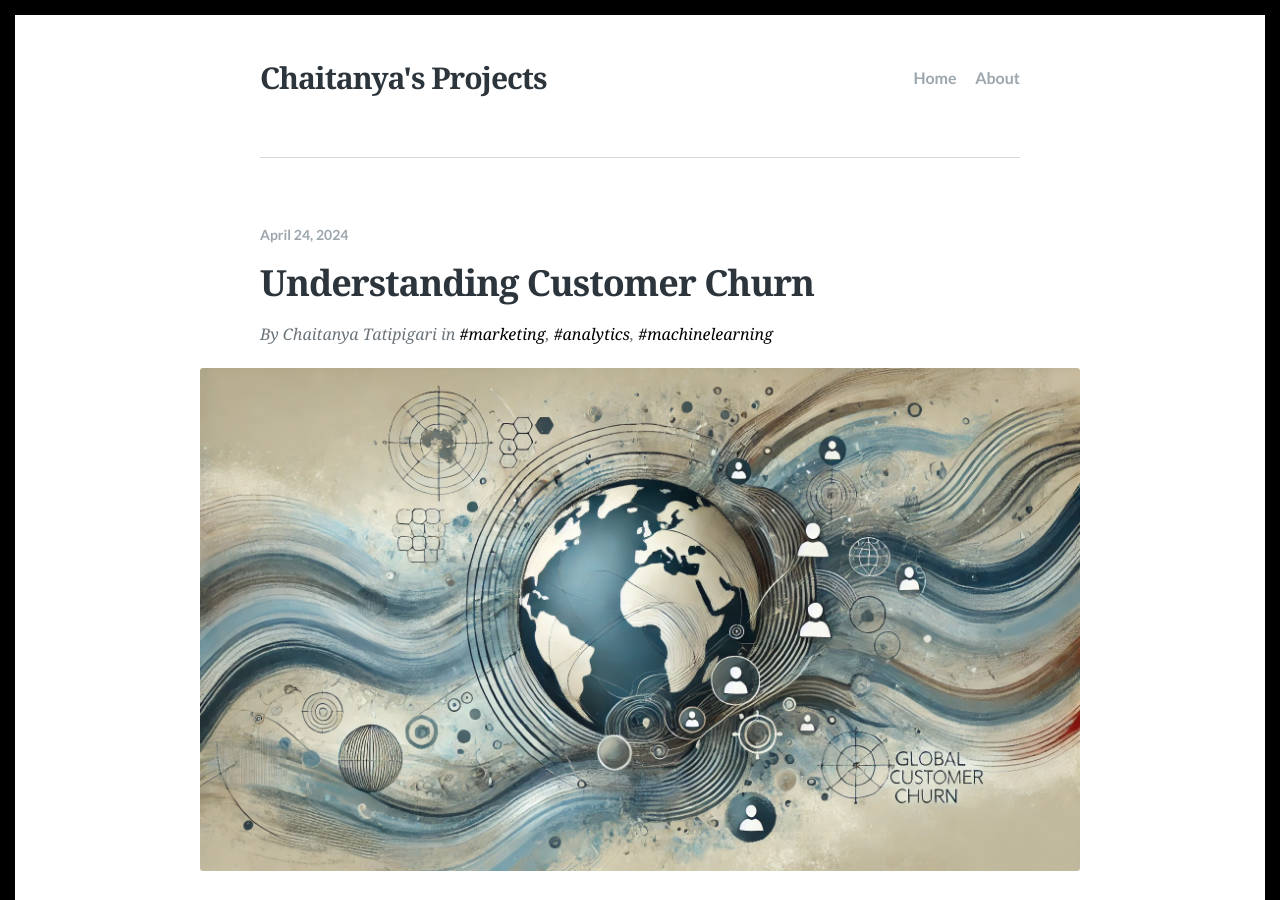
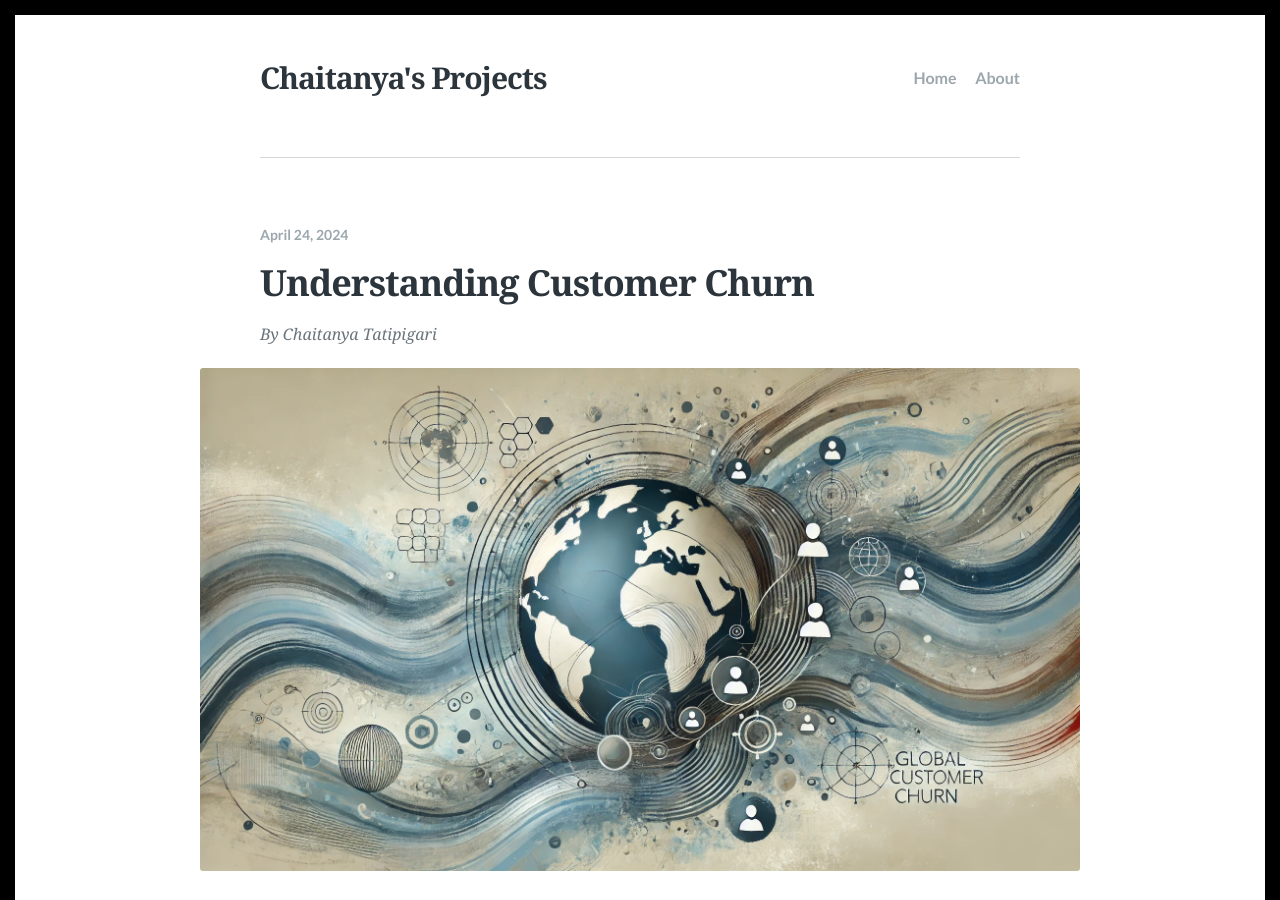
Before and after one commit to Chai-T29/Chai-T29.github.io, a Jekyll site: the page built from _posts/2024-04-24-understanding-customer-churn.md, in a window 1280 px wide and 900 px high. Built offline with Jekyll 4.4.1, drawn with Linux system fonts in a browser that asks for light colours; some web fonts are replaced; formulas are drawn with MathJax 3.

Commit message:
Update and rename 2019-01-04-a-week-with-the-apple-watch.md to 2024-04-24-understanding-customer-churn.md

```diff
--- a/_posts/2019-01-04-a-week-with-the-apple-watch.md
+++ b/_posts/2024-04-24-understanding-customer-churn.md
@@ -4,7 +4,6 @@ title: "Understanding Customer Churn"
 description: "Customer churn is a core component of marketing analytics and marketing-focused data science."
 date: 2024-04-24
 feature_image: images/churn.jpg
-tags: [marketing, analytics, machinelearning]
 ---
 Customer churn is a core component of marketing analytics and marketing-focused data science. Analyzing customer churn is crucial for shaping business strategy as it provides insights into why customers leave, allowing businesses to identify and address underlying issues, improve customer retention, and enhance overall customer satisfaction. By understanding the factors that contribute to churn, companies can implement targeted interventions, optimize their products or services, and tailor marketing efforts to retain existing customers and attract new ones. Did this pique your interest? Then let's dive right in!
 
```
